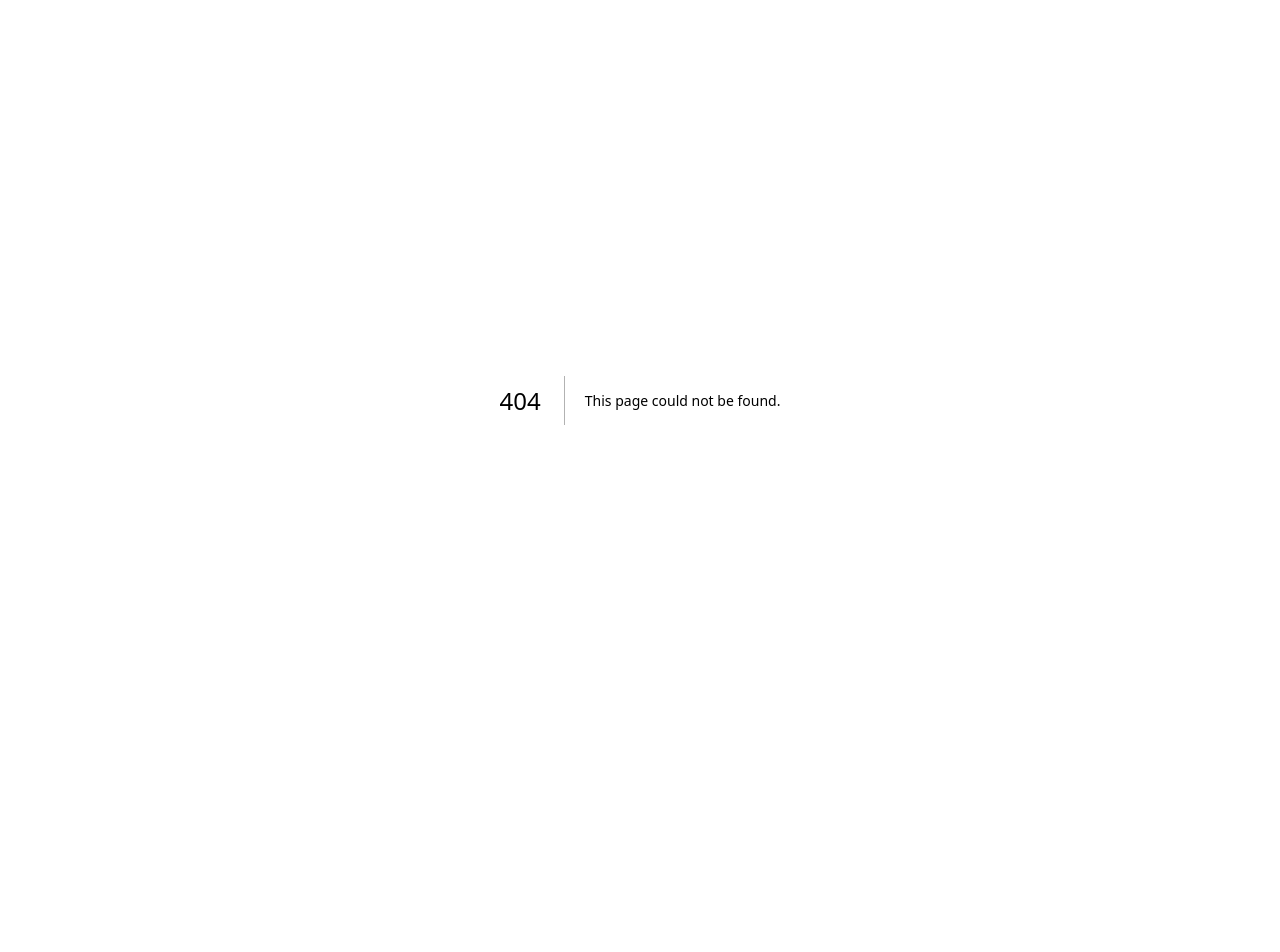
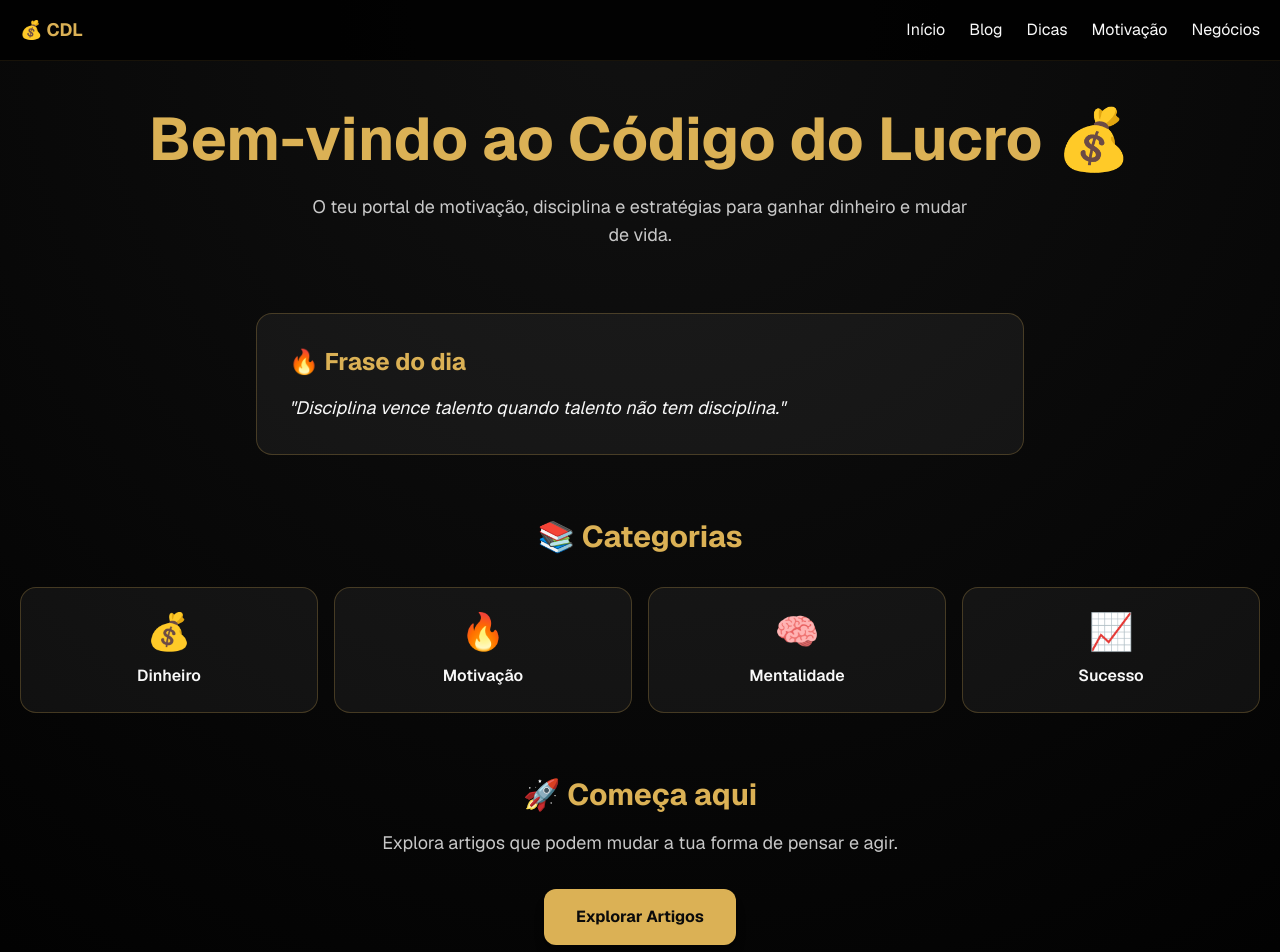
Before and after one commit to celsiooficial-svg/meu-site, a Next.js app: page /blog in a window 1280 px wide. Before the commit this address had no page. Shown: the top 952 px of the page. Before the commit the page ends 800 px from the top, so only its background shows below. Built offline with nearby package versions, Linux system fonts and the light colour scheme.

Commit message:
feat: add blog/articles page and update navigation
Create blog page with hero section and category cards; add blog link to navigation.

```diff
--- /dev/null
+++ b/app/blog/page.tsx
@@ -0,0 +1,75 @@
+'use client'
+
+import { Navigation } from '@/components/navigation'
+
+const categories = [
+  { icon: '💰', name: 'Dinheiro' },
+  { icon: '🔥', name: 'Motivação' },
+  { icon: '🧠', name: 'Mentalidade' },
+  { icon: '📈', name: 'Sucesso' },
+]
+
+export default function BlogPage() {
+  return (
+    <div className="min-h-screen bg-[radial-gradient(circle_at_top,_#111_0%,_#000_100%)]">
+      <Navigation />
+
+      <div className="container mx-auto px-5 py-12">
+        {/* Welcome Section */}
+        <div className="text-center mb-16">
+          <h1 className="text-5xl md:text-6xl font-bold text-primary mb-6">
+            Bem-vindo ao Código do Lucro 💰
+          </h1>
+          <p className="text-lg text-foreground/80 max-w-2xl mx-auto">
+            O teu portal de motivação, disciplina e estratégias para ganhar dinheiro e mudar de vida.
+          </p>
+        </div>
+
+        {/* Daily Phrase Section */}
+        <div className="mb-16 max-w-3xl mx-auto">
+          <div className="bg-white/5 border border-primary/25 rounded-2xl p-8">
+            <h2 className="text-2xl font-bold text-primary mb-4">🔥 Frase do dia</h2>
+            <p className="text-lg text-foreground italic">
+              "Disciplina vence talento quando talento não tem disciplina."
+            </p>
+          </div>
+        </div>
+
+        {/* Categories Section */}
+        <div className="mb-16">
+          <h2 className="text-3xl font-bold text-primary mb-8 text-center">📚 Categorias</h2>
+          <div className="grid grid-cols-1 md:grid-cols-2 lg:grid-cols-4 gap-4">
+            {categories.map((category, index) => (
+              <div
+                key={index}
+                className="bg-white/5 border border-primary/25 rounded-xl p-6 text-center hover:border-primary/50 transition-all duration-300 hover:translate-y-[-5px]"
+              >
+                <div className="text-4xl mb-3">{category.icon}</div>
+                <p className="text-foreground font-semibold">{category.name}</p>
+              </div>
+            ))}
+          </div>
+        </div>
+
+        {/* Call to Action Section */}
+        <div className="max-w-3xl mx-auto text-center">
+          <h2 className="text-3xl font-bold text-primary mb-4">🚀 Começa aqui</h2>
+          <p className="text-lg text-foreground/80 mb-8">
+            Explora artigos que podem mudar a tua forma de pensar e agir.
+          </p>
+          <a
+            href="#"
+            className="inline-block px-8 py-4 bg-primary text-primary-foreground font-bold rounded-lg hover:scale-105 transition-transform duration-300 shadow-lg"
+          >
+            Explorar Artigos
+          </a>
+        </div>
+      </div>
+
+      {/* Footer */}
+      <footer className="mt-20 text-center text-foreground/60 pb-8 text-sm">
+        © 2026 CDL - Código do Lucro | Fundador: Celsio AO
+      </footer>
+    </div>
+  )
+}
--- a/components/navigation.tsx
+++ b/components/navigation.tsx
@@ -13,6 +13,9 @@ export function Navigation() {
           <Link href="/" className="text-foreground hover:text-primary transition-colors">
             Início
           </Link>
+          <Link href="/blog" className="text-foreground hover:text-primary transition-colors">
+            Blog
+          </Link>
           <Link href="/dicas" className="text-foreground hover:text-primary transition-colors">
             Dicas
           </Link>
```
